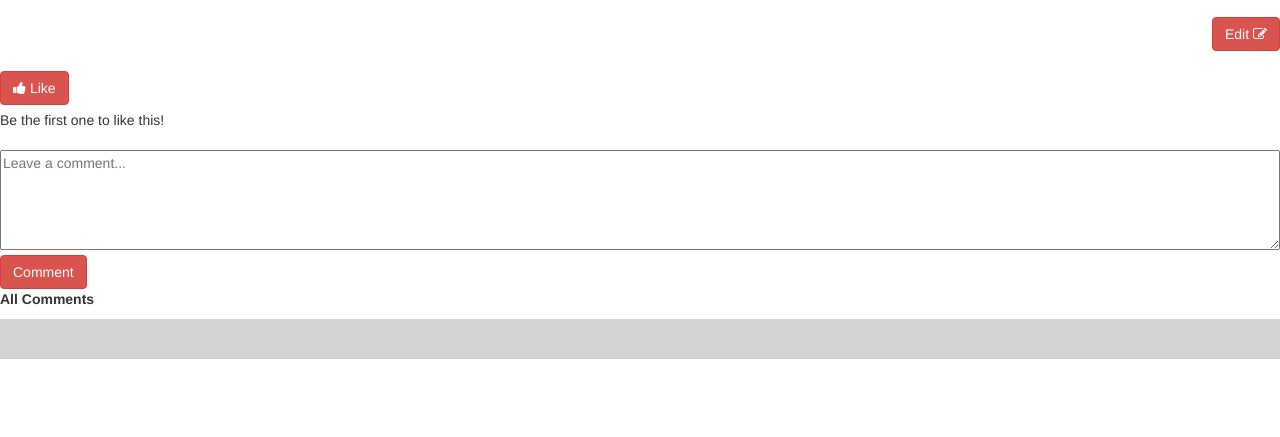
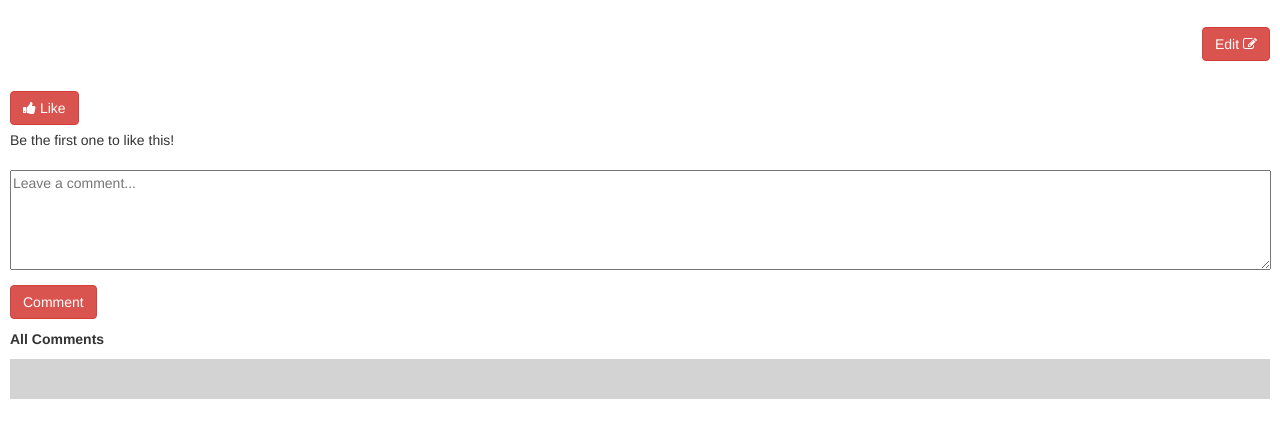
Before and after one commit to divyankvijayvergiya/Scribbler, a plain HTML site: page html/post.html in a window 1280 px wide. Shown: the part 57-494 px from the top of the page. Drawn offline with nearby package versions, Linux system fonts and the light colour scheme; a web font is replaced by a local one.

Commit message:
design css changes in post

```diff
--- a/styles/post.css
+++ b/styles/post.css
@@ -11,11 +11,13 @@
 
 #author {
     font-size: 18px;
+    margin: 10px;
 }
 
 .btn-common,
 .btn-common:hover,
 .btn-common:focus {
+  margin: 10px;
   border-radius: 0;
   background-color: red;
   border: none;
@@ -32,22 +34,27 @@
 
   .post-content {
     margin-bottom: 20px;
+    margin: 10px;
   }
   #likeText {
+    margin: 10px;
     margin-top: 5px;
     margin-bottom: 20px;
   }
   #commentBox {
-    width: 100%;
+    margin-left:10px ;
+    width: 98.5%;
     min-height: 100px;
   }
   .comment-button {
     margin-bottom: 20px;
   }
   .all-comments-text {
+    margin: 10px;
     font-weight: bold;
   }
   #commentsWrapper {
+    margin: 10px;
     background-color: lightgray;
     padding: 20px 5px;
   }
```
